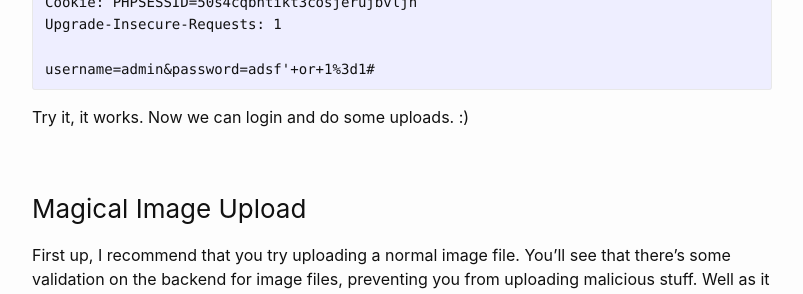
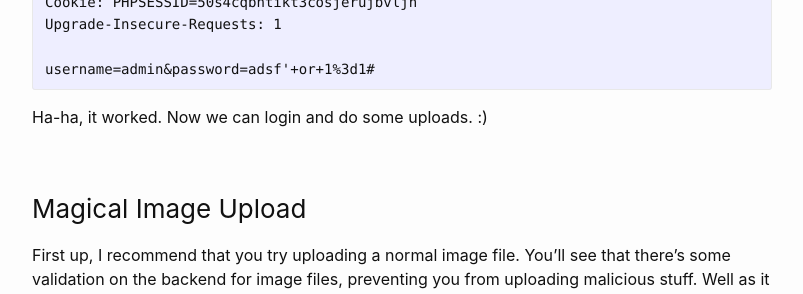
Before and after one commit to ongyuann/ongyuann.github.io, a Jekyll site: the page built from _posts/2020-08-23-htb-magic.md, in a window 1280 px wide and 900 px high, scrolled down 1206 px. Shown: the part 153-447 px from the top of the window, without its empty margins (238-1041 px from the left). Built offline with Jekyll 4.4.1, drawn with Linux system fonts in a browser that asks for light colours.

Commit message:
Update 2020-08-23-htb-magic.md

````diff
--- a/_posts/2020-08-23-htb-magic.md
+++ b/_posts/2020-08-23-htb-magic.md
@@ -48,7 +48,7 @@ Upgrade-Insecure-Requests: 1
 
 username=admin&password=adsf'+or+1%3d1#
 ```
-Try it, it works. Now we can login and do some uploads. :)
+Ha-ha, it worked. Now we can login and do some uploads. :)
 
 ### Magical Image Upload
 First up, I recommend that you try uploading a normal image file. You'll see that there's some validation on the backend for image files, preventing you from uploading malicious stuff. Well as it turns out, there's a way to [bypass image upload checks](https://github.com/xapax/security/blob/master/bypass_image_upload.md) to get a shell up on the application:
````
